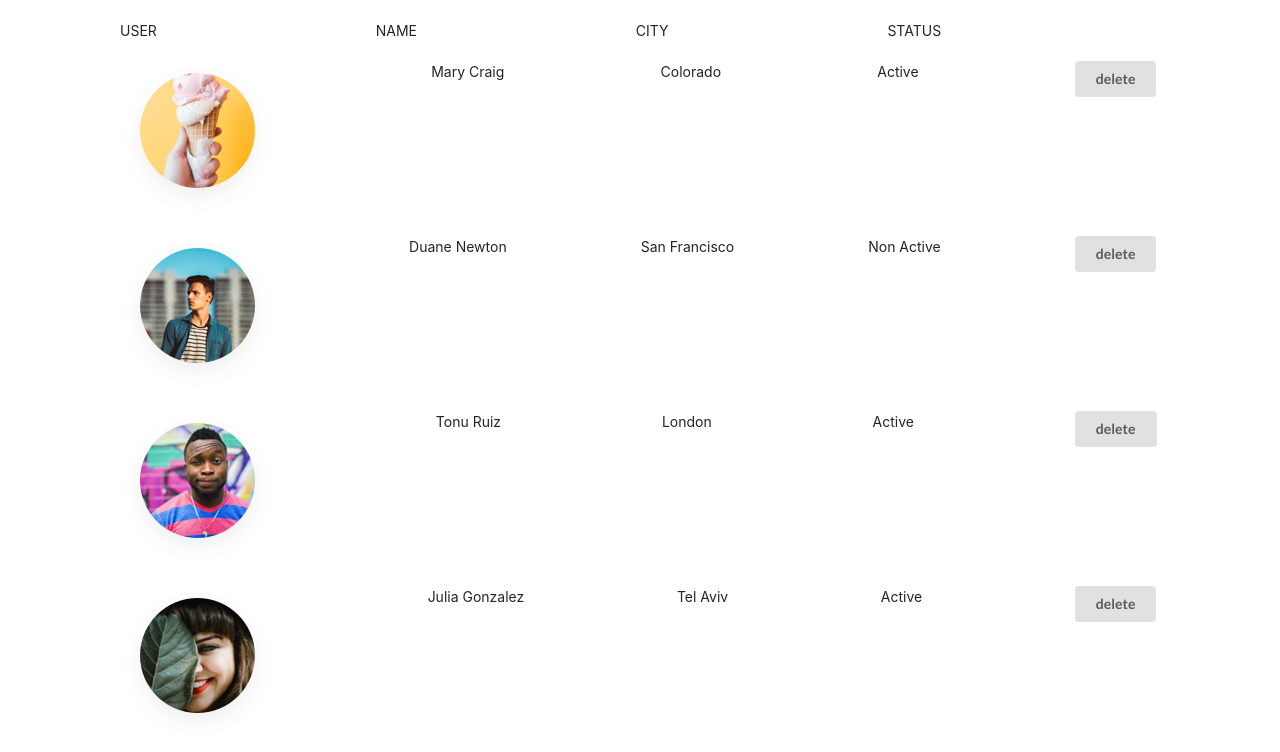
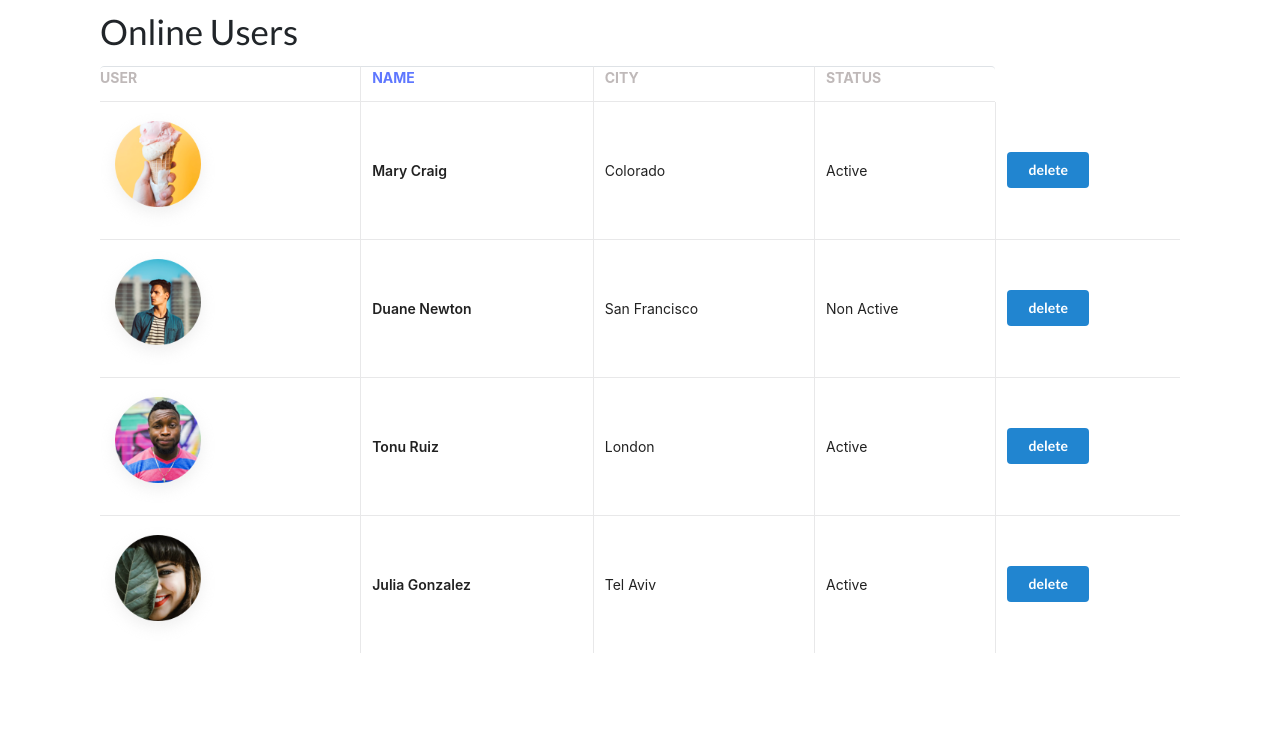
Before and after one commit to nuritlh/duda, a React (Create React App) app: page / in a window 1280 px wide. Shown: the top 752 px of the page. Built offline with nearby package versions, Linux system fonts and the light colour scheme.

Commit message:
adding styles

```diff
--- a/src/components/users/UserCard.jsx
+++ b/src/components/users/UserCard.jsx
@@ -14,25 +14,40 @@ class UserCard extends React.Component {
 
     render () {
         return (
-            <div className="user-container">
-                <div>
-                    <img src={this.props.user.src} alt="user poster"/>
-                </div>
-                <div>
+
+
+            <tr>
+                <td>
+                    <h4 className="ui image header">
+                        <img src={this.props.user.src} alt="user poster" className="ui mini rounded image" />
+                    </h4>
+                </td>
+                <td>
+                    <div className="content name">
                         {this.props.user.name}
                     </div>
-                <div>
+                </td>
+                <td>
+                    <div className="content">
                         {this.props.user.city}
                     </div>
-                <div>
+                </td>
+                <td>
+                    <div className="content">
                         {this.state.active}
                     </div>
-                <div>
-                    <button className="ui button" onClick={this.deleteUser}>delete</button>
+                </td>
+                <td>
+                    <div className="content">
+                        <button className="ui primary button" onClick={this.deleteUser}>delete</button>
                     </div>
-            </div>
-        )
-    }
+                </td>
+          </tr>
+
+
+
+        )}
+
 }
 
 export default UserCard
--- a/src/components/users/UserList.jsx
+++ b/src/components/users/UserList.jsx
@@ -9,7 +9,9 @@ import './users.css';
 
 class UserList extends React.Component {
 
-    state = { users: [] };
+    state = { users: [],
+                sortBy: 'name'
+            };
 
     componentDidMount() {
         this.getUsersData();
@@ -34,8 +36,7 @@ class UserList extends React.Component {
         if(sortBy === 'name') users.sort( Services.compareByName );
         if(sortBy === 'city') users.sort( Services.compareByCity );
         if(sortBy === 'status') users.sort( Services.compareByStatus );
-        this.setState({users})
-
+        this.setState({users, sortBy})
     }
 
 
@@ -44,16 +45,22 @@ class UserList extends React.Component {
         if (this.state.users )  {
           return (
             <div >
-                <div className="user-container">
-                    <div >USER</div>
-                    <div onClick={() => this.sortUserList('name')}>NAME</div>
-                    <div onClick={() => this.sortUserList('city')}>CITY</div>
-                    <div onClick={() => this.sortUserList('status')}>STATUS</div>
-                    <div></div>
-                </div>
+                <h1>Online Users</h1>
+                <table className="ui very basic collapsing celled table">
+                    <thead>
+                        <tr>
+                            <th >USER</th>
+                            <th className={(this.state.sortBy === 'name' ? 'sort' : '')} onClick={() => this.sortUserList('name')}>NAME</th>
+                            <th className={(this.state.sortBy === 'city' ? 'sort' : '')} onClick={() => this.sortUserList('city')} >CITY</th>
+                            <th className={(this.state.sortBy === 'status' ? 'sort' : '')} onClick={() => this.sortUserList('status')}>STATUS</th>
+                        </tr>
+                    </thead>
+                    <tbody>
                 {this.state.users.map((user, idx) => {
                     return <UserCard key={idx} user={user} deleteUser={this.deleteUser}/>
                 })}
+                    </tbody>
+                </table>
             </div>
           );
         }
--- a/src/components/users/users.css
+++ b/src/components/users/users.css
@@ -1,5 +1,31 @@
-.user-container {
-    display: flex;
-    justify-content: space-between;
-    margin: 20px;
+.ui[class*="very basic"].table {
+    width: 100%;
 }
+
+.ui.header>.image:not(.icon), .ui.header>img {
+    width: 10.5em !important;
+}
+
+.ui.basic.table th {
+    color:#bfb9b9;
+}
+
+.ui.basic.table td {
+    vertical-align: middle;
+}
+
+.ui.basic.table tbody tr:hover {
+    background-color: #f8f9fb !important;
+}
+
+button:hover {
+    opacity: 0.8 !important;
+}
+
+.sort {
+    color: #5e77ff !important;
+}
+
+.name {
+    font-weight: 600;
+}
--- a/src/services/index.js
+++ b/src/services/index.js
@@ -37,5 +37,5 @@ function compareByCity( a, b ) {
 }
 
 function compareByStatus( a, b ) {
-     return a.active-b.active
+     return a.active - b.active
 }
```
Lines whose indentation alone changed are shown as unchanged.
